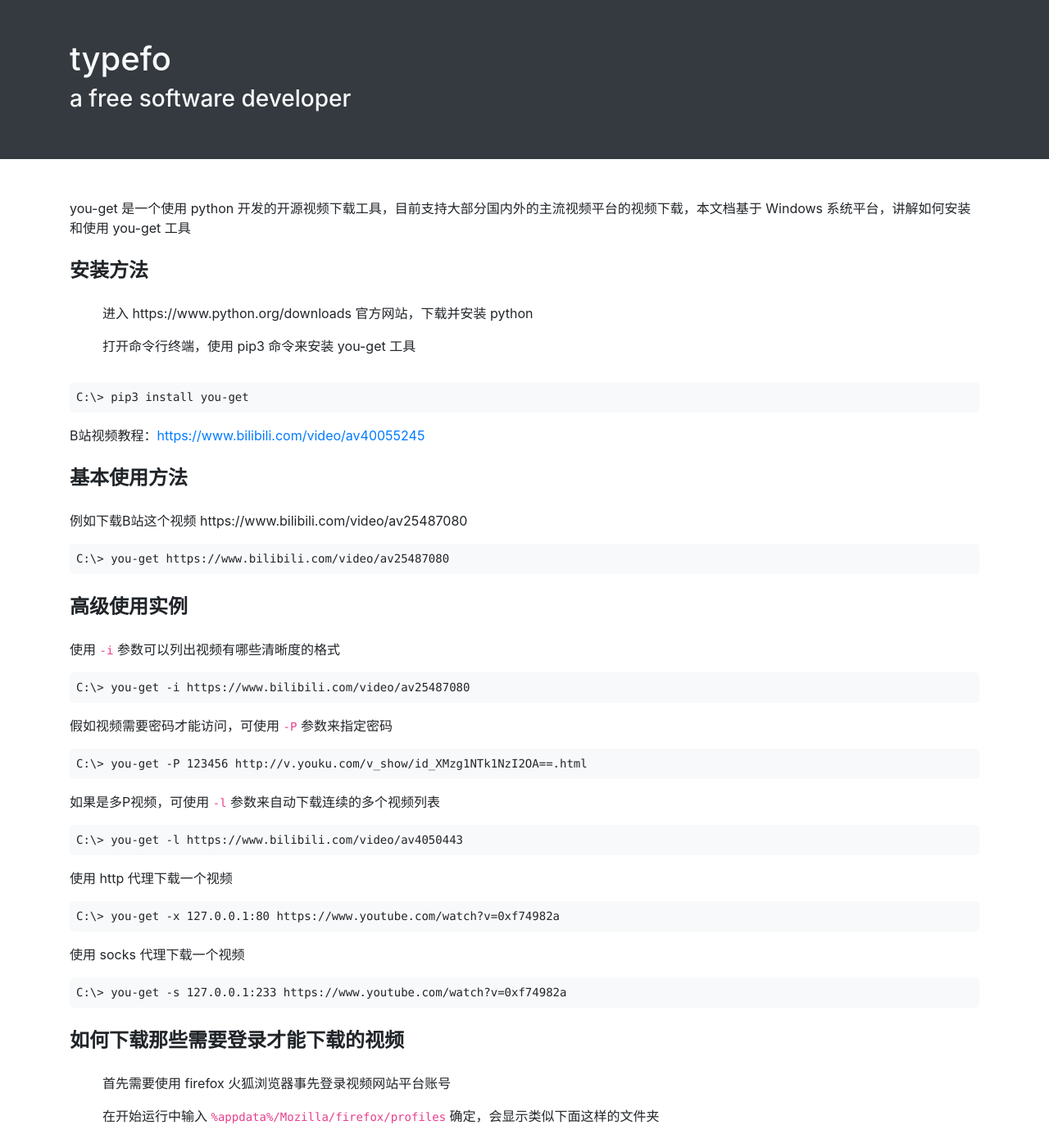
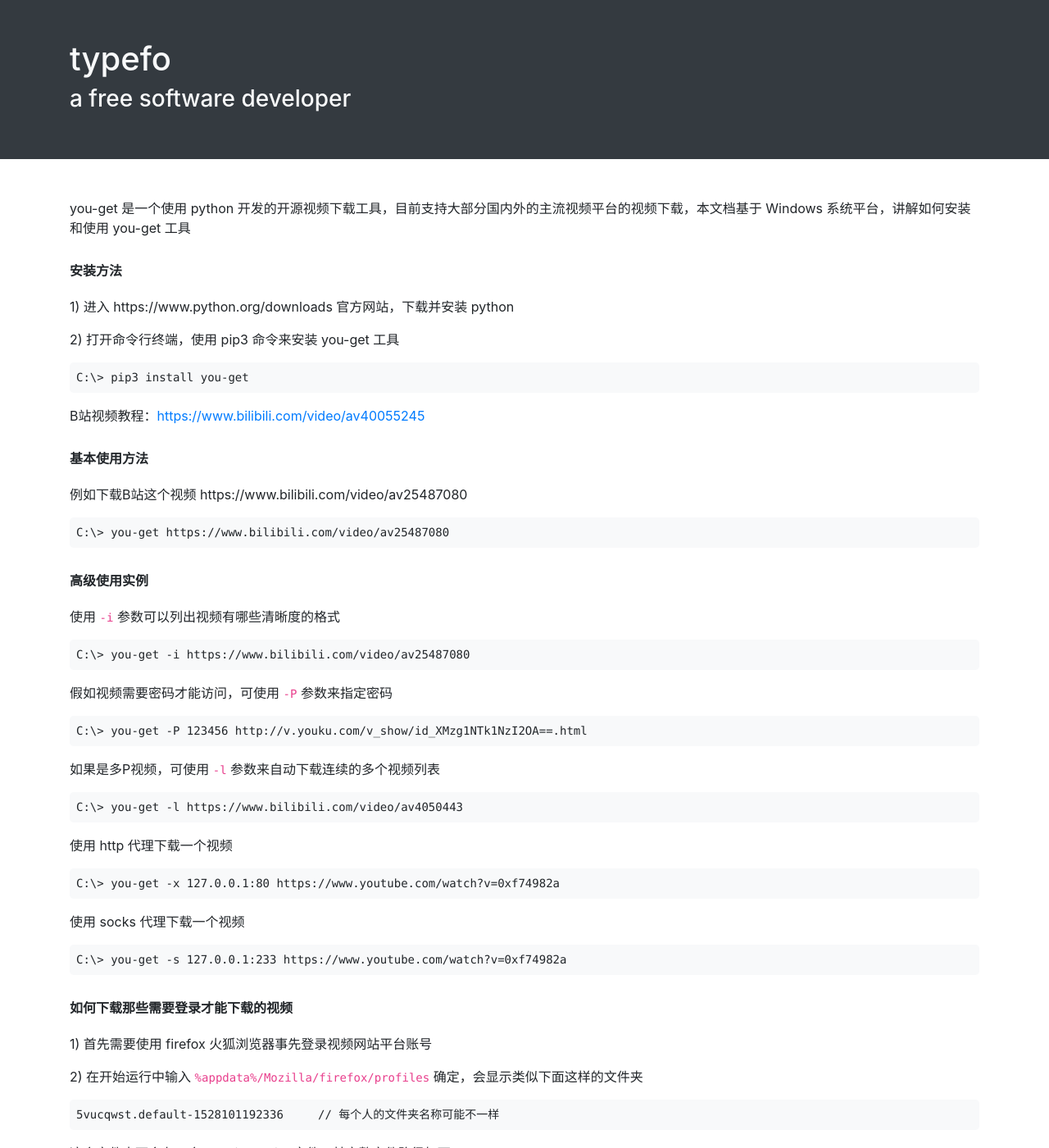
Before and after one commit to ehsud/blog, a Jekyll site: the page built from tool/youget-tool-tutorial.md, in a window 1280 px wide and 1400 px high. Shown: the whole window at 82% size. Built offline with Jekyll 4.4.1, drawn with Linux system fonts in a browser that asks for light colours.

Commit message:
updated some files

````diff
--- a/tool/youget-tool-tutorial.md
+++ b/tool/youget-tool-tutorial.md
@@ -6,11 +6,11 @@ description: you-get 工具的详细使用教程
 
 you-get 是一个使用 python 开发的开源视频下载工具，目前支持大部分国内外的主流视频平台的视频下载，本文档基于 Windows 系统平台，讲解如何安装和使用 you-get 工具
 
-### 安装方法
+#### 安装方法
 
-1. 进入 https://www.python.org/downloads 官方网站，下载并安装 python
+1) 进入 https://www.python.org/downloads 官方网站，下载并安装 python
 
-2. 打开命令行终端，使用 pip3 命令来安装 you-get 工具
+2) 打开命令行终端，使用 pip3 命令来安装 you-get 工具
 
 ```
 C:\> pip3 install you-get
@@ -18,7 +18,7 @@ C:\> pip3 install you-get
 
 B站视频教程：[https://www.bilibili.com/video/av40055245](https://www.bilibili.com/video/av40055245)
 
-### 基本使用方法
+#### 基本使用方法
 
 - 例如下载B站这个视频 https://www.bilibili.com/video/av25487080
 
@@ -27,7 +27,7 @@ C:\> you-get https://www.bilibili.com/video/av25487080
 ```
 
 
-### 高级使用实例
+#### 高级使用实例
 
 - 使用 `-i` 参数可以列出视频有哪些清晰度的格式
 
@@ -59,11 +59,11 @@ C:\> you-get -x 127.0.0.1:80 https://www.youtube.com/watch?v=0xf74982a
 C:\> you-get -s 127.0.0.1:233 https://www.youtube.com/watch?v=0xf74982a
 ```
 
-### 如何下载那些需要登录才能下载的视频
+#### 如何下载那些需要登录才能下载的视频
 
-1. 首先需要使用 firefox 火狐浏览器事先登录视频网站平台账号
+1) 首先需要使用 firefox 火狐浏览器事先登录视频网站平台账号
 
-2. 在开始运行中输入 `%appdata%/Mozilla/firefox/profiles` 确定，会显示类似下面这样的文件夹
+2) 在开始运行中输入 `%appdata%/Mozilla/firefox/profiles` 确定，会显示类似下面这样的文件夹
 
 ```
 5vucqwst.default-1528101192336     // 每个人的文件夹名称可能不一样
````
